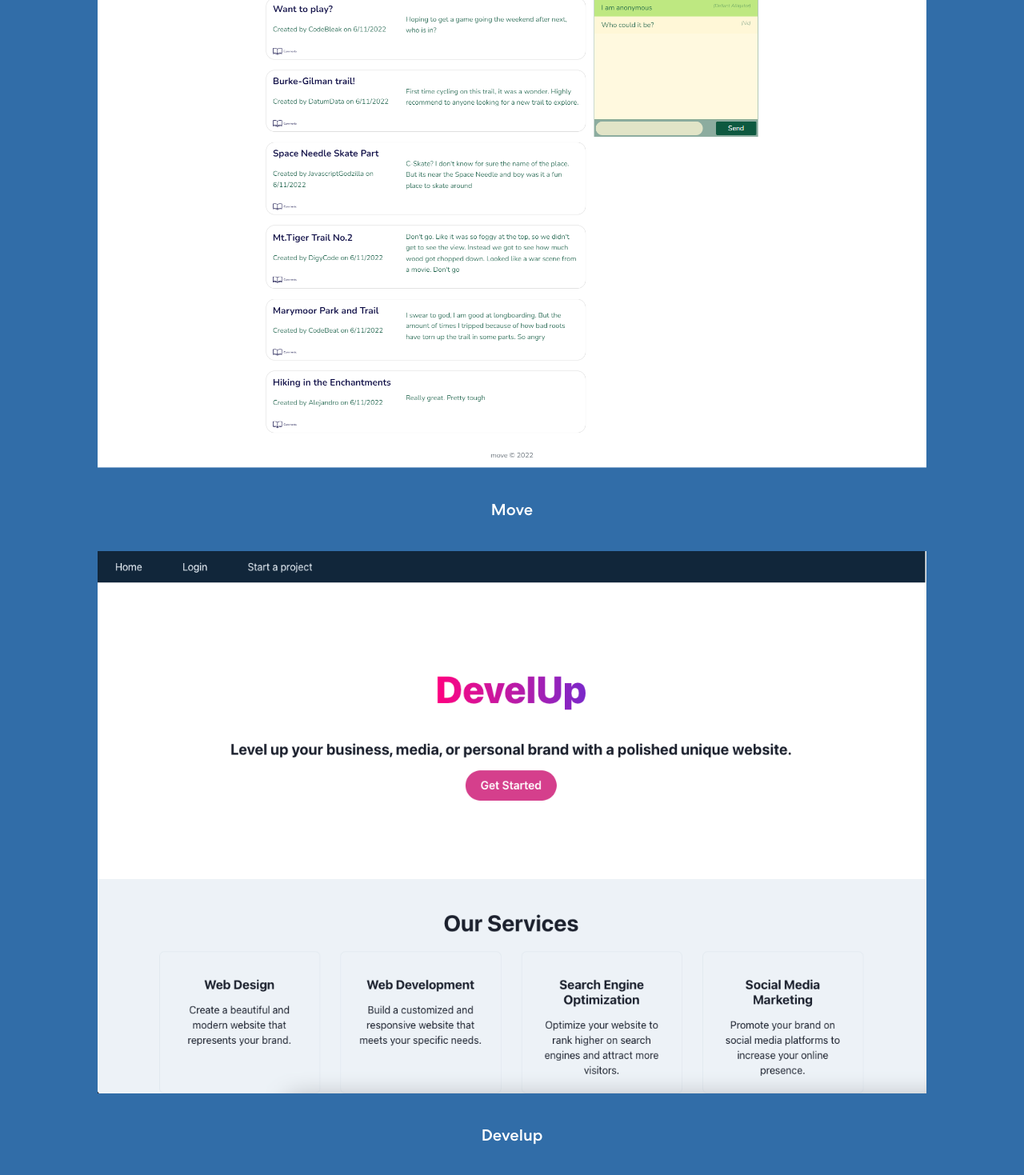
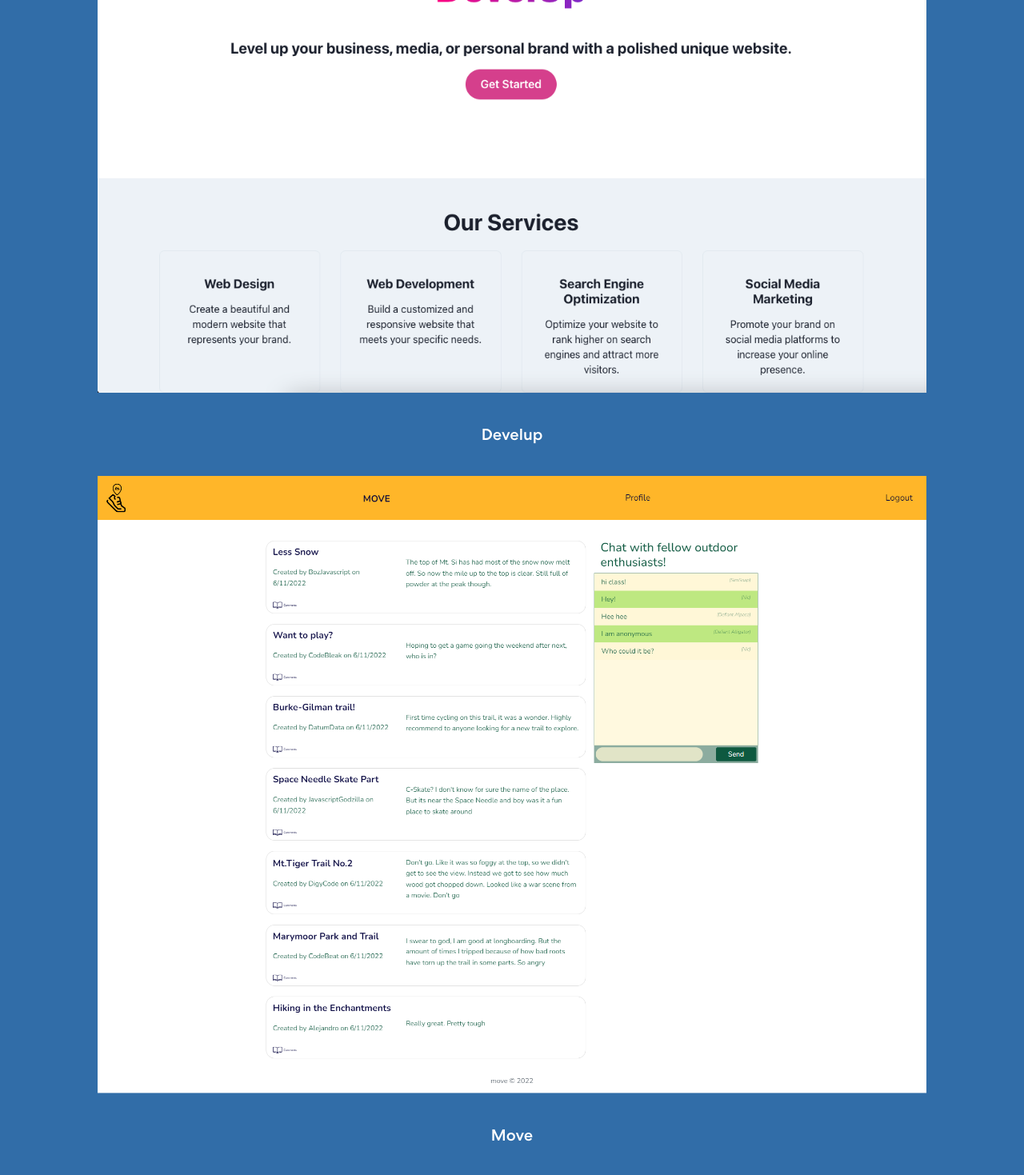
Before and after one commit to Niccatania/react_practice, a React (Create React App) app: page /Projects in a window 1280 px wide. Shown: the part 1120-2589 px from the top of the page at 80% size. Built offline with nearby package versions, Linux system fonts and the light colour scheme.

Commit message:
change project order

```diff
--- a/src/components/Projects.js
+++ b/src/components/Projects.js
@@ -38,16 +38,16 @@ export const Projects = () =>{
                 Projects
               </h2>
 
+              <div className="item hoverLink">
+    <a className=""href="https://develup.herokuapp.com/" ><img className="imgClassTwo " src={develup} alt="develup projects" /> </a>
+    <h5 className="item ">Develup</h5>
+  </div>
+
+
 <div className="item hoverLink">
     <a className=""href="https://move.herokuapp.com/" ><img className="imgClassTwo " src={Move} alt="Move projects" /> </a>
     <h5 className="item ">Move</h5>
   </div>
-
-  <div className="item hoverLink">
-    <a className=""href="https://develup.herokuapp.com/" ><img className="imgClassTwo " src={develup} alt="develup projects" /> </a>
-    <h5 className="item ">Develup</h5>
-  </div>
-
 
 <div className="item hoverLink">
     <a href="https://Niccatania.github.io/Dinner_Decider/"> <img className="imgClassTwo"  src={Dinner} alt="Dinner Decider" /></a>
```
